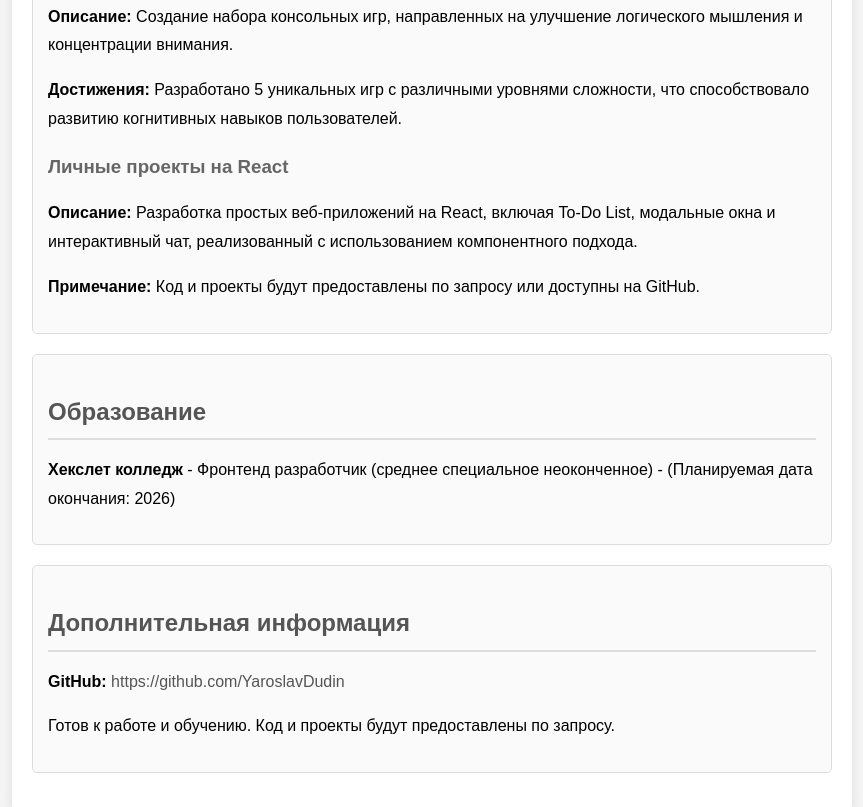
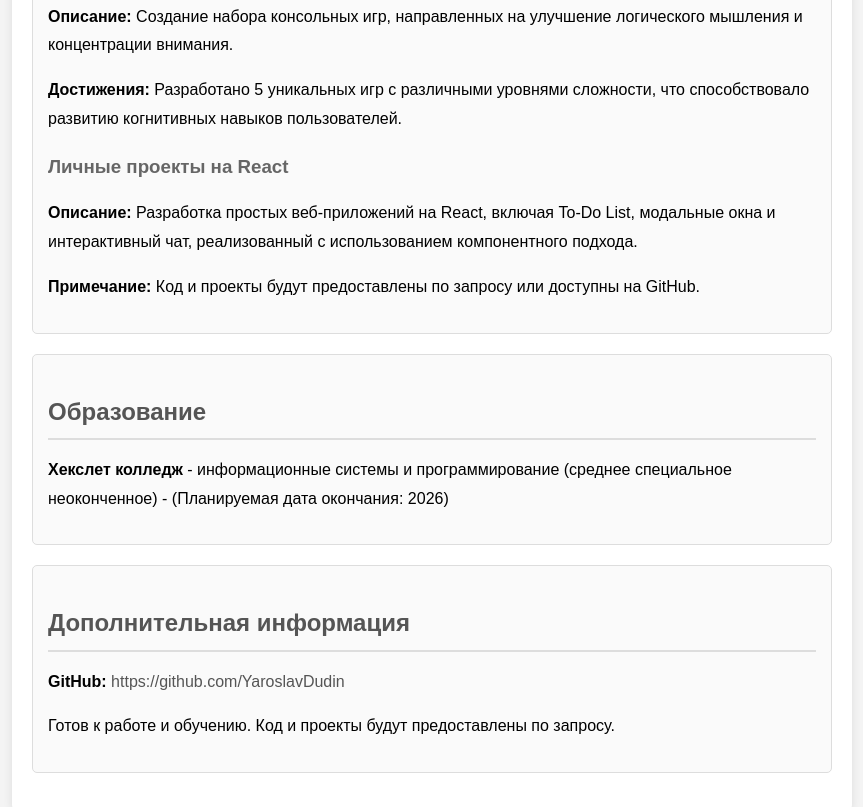
Before and after one commit to YaroslavDudin/rezume.github.io, a plain HTML site: page docs/index.html in a window 1280 px wide. Shown: the part 2413-3220 px from the top of the page, without its empty margins (208-1071 px from the left). Drawn offline with Linux system fonts and the light colour scheme.

Commit message:
fix naming 2.0

```diff
--- a/docs/index.html
+++ b/docs/index.html
@@ -71,7 +71,7 @@
 
     <div class="section">
         <h2>Образование</h2>
-        <p><strong>Хекслет колледж</strong> - Фронтенд разработчик (среднее специальное неоконченное) - (Планируемая дата окончания: 2026)</p>
+        <p><strong>Хекслет колледж</strong> - информационные системы и программирование (среднее специальное неоконченное) - (Планируемая дата окончания: 2026)</p>
     </div>
 
     <div class="section">
```
